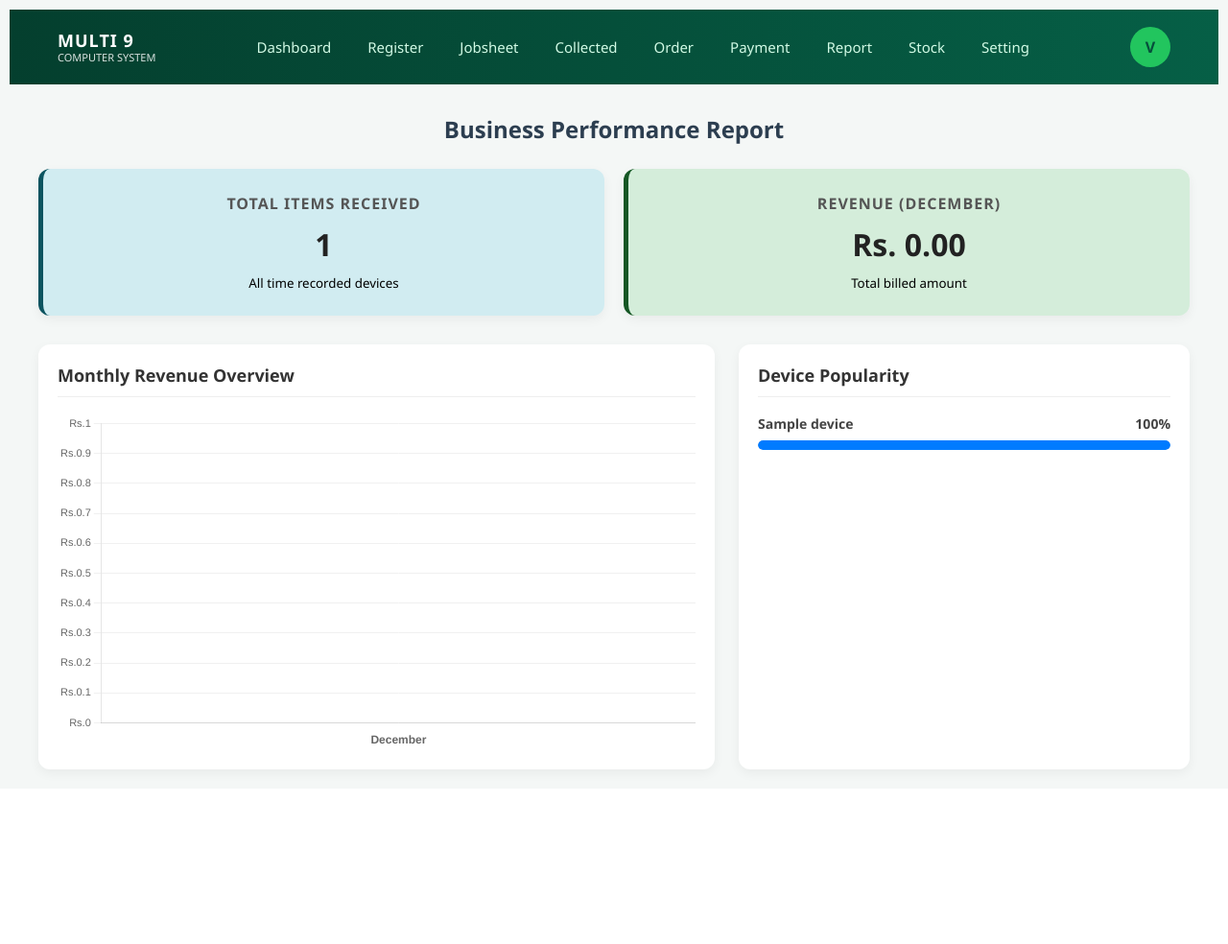
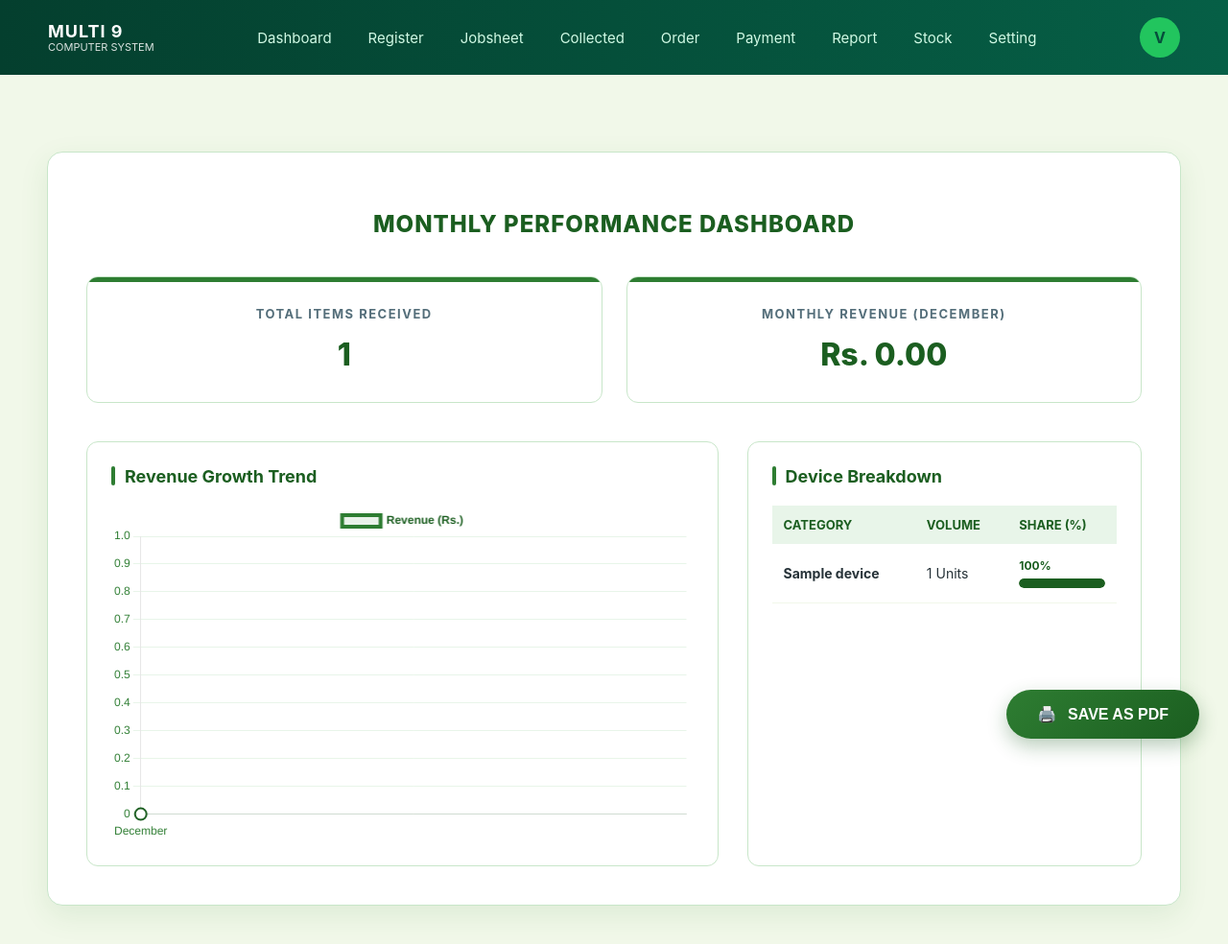
Before and after one commit to Chamodi27s/Predictive-Income-and-Repair-Time-Analytics-and-Forecasting-System-for-Multi9-Computer-Systems, a PHP site: page /report.php in a window 1280 px wide. Shown: the whole page at 96% size. Before the commit the page ends 812 px from the top, so only its background shows below. Run offline with PHP 8.4, Linux system fonts and the light colour scheme; tables that the repository leaves empty or names only in its code hold one stand-in row (values such as "Sample post").

Commit message:
report page update

```diff
--- a/report.php
+++ b/report.php
@@ -51,133 +51,187 @@ if(empty($months)) {
 <head>
     <meta charset="UTF-8">
     <meta name="viewport" content="width=device-width, initial-scale=1.0">
-    <title>Repair Shop Dashboard Report</title>
+    <title>Business Report - Green Edition</title>
     <script src="https://cdn.jsdelivr.net/npm/chart.js"></script>
     <style>
         :root {
-            --primary-bg: #f4f7f6;
-            --card-green: #d4edda;
-            --card-blue: #d1ecf1;
+            --primary-green: #1b5e20; /* Dark Green */
+            --accent-green: #2e7d32; /* Medium Green */
+            --light-green: #e8f5e9; /* Very Light Green for BG */
             --white: #ffffff;
+            --border: #c8e6c9;
         }
 
         body {
-            font-family: 'Segoe UI', Tahoma, Geneva, Verdana, sans-serif;
-            background-color: var(--primary-bg);
-            margin: 0;
-            padding: 10px;
+            font-family: 'Inter', 'Segoe UI', sans-serif;
+            background-color: #f1f8e9;
+            margin: 0; padding: 0;
+            color: #263238;
         }
 
-        .container { max-width: 1200px; margin: auto; padding: 10px; }
-
-        /* Stat Cards */
-        .stats-grid {
-            display: grid;
-            grid-template-columns: repeat(auto-fit, minmax(280px, 1fr));
-            gap: 20px;
-            margin-bottom: 30px;
+        .container {
+            max-width: 1100px;
+            margin: 80px auto 40px auto;
+            background: var(--white);
+            padding: 40px;
+            border-radius: 16px;
+            box-shadow: 0 10px 30px rgba(46, 125, 50, 0.1);
+            border: 1px solid var(--border);
         }
 
-        .card {
-            padding: 25px;
-            border-radius: 12px;
-            box-shadow: 0 4px 12px rgba(0,0,0,0.05);
-            text-align: center;
-            transition: transform 0.3s ease;
+        /* Floating Button - Green Gradient */
+        .float-download-btn {
+            position: fixed; bottom: 30px; right: 30px;
+            background: linear-gradient(135deg, #2e7d32, #1b5e20);
+            color: white; padding: 16px 32px; border-radius: 50px;
+            border: none; cursor: pointer; font-weight: 600;
+            box-shadow: 0 8px 20px rgba(27, 94, 32, 0.3); z-index: 9999;
+            display: flex; align-items: center; gap: 12px; font-size: 16px;
+            transition: all 0.3s ease;
+        }
+        .float-download-btn:hover {
+            transform: translateY(-3px);
+            box-shadow: 0 12px 25px rgba(27, 94, 32, 0.4);
         }
 
-        .card:hover { transform: translateY(-5px); }
-        .card-repairs { background: var(--card-blue); border-left: 5px solid #0c5460; }
-        .card-revenue { background: var(--card-green); border-left: 5px solid #155724; }
-        .card h3 { margin: 0; font-size: 16px; color: #555; text-transform: uppercase; letter-spacing: 1px; }
-        .card .value { font-size: 32px; font-weight: bold; margin: 10px 0; color: #222; }
+        /* Report Header */
+        .report-header {
+            display: none; /* Hidden on Web */
+            border-bottom: 4px solid var(--primary-green);
+            padding-bottom: 20px; margin-bottom: 30px;
+        }
+
+        .header-title {
+            text-align: center; color: var(--primary-green);
+            margin-bottom: 40px; font-weight: 800;
+            text-transform: uppercase; letter-spacing: 1px;
+        }
+
+        /* Stats Cards - Green Style */
+        .stats-grid { display: grid; grid-template-columns: repeat(auto-fit, minmax(250px, 1fr)); gap: 25px; margin-bottom: 40px; }
+        .card {
+            background: var(--white); padding: 30px; border-radius: 12px;
+            text-align: center; border: 1px solid var(--border);
+            transition: 0.3s; position: relative; overflow: hidden;
+        }
+        .card::before {
+            content: ""; position: absolute; top: 0; left: 0; width: 100%; height: 5px;
+            background: var(--accent-green);
+        }
+        .card h3 { margin: 0; font-size: 13px; color: #546e7a; text-transform: uppercase; letter-spacing: 1.5px; }
+        .card .value { font-size: 32px; font-weight: 800; color: var(--primary-green); margin-top: 15px; }
 
         /* Charts Layout */
-        .charts-grid {
-            display: grid;
-            grid-template-columns: 1.5fr 1fr;
-            gap: 25px;
+        .charts-grid { display: grid; grid-template-columns: 1.6fr 1fr; gap: 30px; }
+        .chart-wrapper {
+            background: var(--white); border: 1px solid var(--border);
+            padding: 25px; border-radius: 12px;
+        }
+        .section-title {
+            font-size: 18px; font-weight: 700; color: var(--primary-green);
+            margin-bottom: 20px; display: flex; align-items: center; gap: 10px;
+        }
+        .section-title::before {
+            content: ""; display: inline-block; width: 4px; height: 20px; background: var(--accent-green); border-radius: 2px;
         }
 
-        .chart-wrapper {
-            background: var(--white);
-            padding: 20px;
-            border-radius: 12px;
-            box-shadow: 0 4px 12px rgba(0,0,0,0.05);
+        /* Modern Table */
+        .data-table { width: 100%; border-collapse: collapse; }
+        .data-table th { text-align: left; padding: 12px; background: var(--light-green); font-size: 13px; color: var(--primary-green); }
+        .data-table td { padding: 15px 12px; border-bottom: 1px solid #f1f8e9; font-size: 14px; }
+
+        /* Green Progress Bar */
+        .progress-bar { height: 10px; background: #f1f8e9; border-radius: 10px; overflow: hidden; margin-top: 6px; }
+        .progress-fill { height: 100%; border-radius: 10px; transition: width 1s ease-in-out; }
+
+        @media print {
+            nav, .navbar, .float-download-btn { display: none !important; }
+            body { background: white; padding: 0; }
+            .container {
+                margin: 0 !important; top: 0 !important; position: absolute !important;
+                box-shadow: none; width: 100%; max-width: 100%; padding: 20px; border: none;
+            }
+            .report-header { display: flex; justify-content: space-between; align-items: center; }
+            .stats-grid { grid-template-columns: 1fr 1fr; }
+            .charts-grid { grid-template-columns: 1fr; }
+            .card { border: 1px solid #c8e6c9 !important; background: #f9fdf9 !important; }
+            @page { size: A4; margin: 1cm; }
         }
 
-        /* Chart එකේ උස පාලනය කිරීම */
-        .canvas-container {
-            position: relative;
-            height: 350px;
-            width: 100%;
-        }
-
-        .chart-wrapper h3 { margin-top: 0; color: #333; border-bottom: 1px solid #eee; padding-bottom: 10px; font-size: 18px; }
-
-        /* Progress Bars */
-        .progress-item { margin-bottom: 18px; }
-        .progress-label { display: flex; justify-content: space-between; margin-bottom: 8px; font-size: 14px; font-weight: 600; color: #444; }
-        .progress-bar { height: 10px; background: #e9ecef; border-radius: 10px; overflow: hidden; }
-        .progress-fill { height: 100%; border-radius: 10px; transition: width 0.8s ease-in-out; }
-
-        /* Responsive Mobile Settings */
         @media (max-width: 850px) {
             .charts-grid { grid-template-columns: 1fr; }
-            .canvas-container { height: 300px; }
-            body { padding: 5px; }
         }
     </style>
 </head>
 <body>
 
+<button onclick="window.print()" class="float-download-btn">
+    <span>🖨️</span> SAVE AS PDF
+</button>
+
 <div class="container">
-    <h2 style="color: #2c3e50; margin-bottom: 25px; text-align: center;">Business Performance Report</h2>
+    <div class="report-header">
+        <div>
+            <h1 style="margin:0; color: #1b5e20; font-size: 28px;">BUSINESS PERFORMANCE</h1>
+            <p style="margin:5px 0; color: #2e7d32; font-weight: 600;">Official Monthly Report</p>
+        </div>
+        <div style="text-align: right; font-size: 14px; color: #37474f;">
+            <strong>REPORT DATE:</strong> <?php echo date('d F, Y'); ?><br>
+            <strong>STATUS:</strong> <span style="color: #2e7d32;">CONFIRMED</span>
+        </div>
+    </div>
+
+    <h2 class="header-title">Monthly Performance Dashboard</h2>
 
     <div class="stats-grid">
-        <div class="card card-repairs">
+        <div class="card">
             <h3>Total Items Received</h3>
             <div class="value"><?php echo number_format($totalRepairs); ?></div>
-            <small>All time recorded devices</small>
         </div>
-        <div class="card card-revenue">
-            <h3>Revenue (<?php echo date('F'); ?>)</h3>
+        <div class="card">
+            <h3>Monthly Revenue (<?php echo date('F'); ?>)</h3>
             <div class="value">Rs. <?php echo number_format($monthlyRevenue, 2); ?></div>
-            <small>Total billed amount</small>
         </div>
     </div>
 
     <div class="charts-grid">
         <div class="chart-wrapper">
-            <h3>Monthly Revenue Overview</h3>
-            <div class="canvas-container">
+            <div class="section-title">Revenue Growth Trend</div>
+            <div style="height: 350px;">
                 <canvas id="revenueChart"></canvas>
             </div>
         </div>
 
         <div class="chart-wrapper">
-            <h3>Device Popularity</h3>
-            <?php
-            $colors = ['#007bff', '#28a745', '#ffc107', '#dc3545', '#6610f2'];
-            if(empty($deviceData)):
-                echo "<p style='color:#777; text-align:center;'>No device data found.</p>";
-            else:
-                foreach($deviceData as $index => $device):
-                    $percentage = ($totalDevices > 0) ? ($device['count'] / $totalDevices) * 100 : 0;
-            ?>
-                <div class="progress-item">
-                    <div class="progress-label">
-                        <span><?php echo htmlspecialchars($device['item_category']); ?></span>
-                        <span><?php echo round($percentage); ?>%</span>
-                    </div>
-                    <div class="progress-bar">
-                        <div class="progress-fill" style="width: <?php echo $percentage; ?>%; background: <?php echo $colors[$index % 5]; ?>;"></div>
-                    </div>
-                </div>
-            <?php
-                endforeach;
-            endif;
-            ?>
+            <div class="section-title">Device Breakdown</div>
+            <table class="data-table">
+                <thead>
+                    <tr>
+                        <th>CATEGORY</th>
+                        <th>VOLUME</th>
+                        <th>SHARE (%)</th>
+                    </tr>
+                </thead>
+                <tbody>
+                    <?php
+                    // Green Shades for Progress Bars
+                    $greenShades = ['#1b5e20', '#0d3cc6ff', '#cc9213ff', '#20dbc8ff', '#f50e1dff'];
+                    foreach($deviceData as $index => $device):
+                        $percentage = ($totalDevices > 0) ? ($device['count'] / $totalDevices) * 100 : 0;
+                    ?>
+                    <tr>
+                        <td><strong><?php echo htmlspecialchars($device['item_category']); ?></strong></td>
+                        <td><?php echo $device['count']; ?> Units</td>
+                        <td>
+                            <div style="font-size: 12px; font-weight: bold; color: var(--primary-green);"><?php echo round($percentage); ?>%</div>
+                            <div class="progress-bar">
+                                <div class="progress-fill" style="width: <?php echo $percentage; ?>%; background: <?php echo $greenShades[$index % 5]; ?>;"></div>
+                            </div>
+                        </td>
+                    </tr>
+                    <?php endforeach; ?>
+                </tbody>
+            </table>
         </div>
     </div>
 </div>
@@ -185,48 +239,41 @@ if(empty($months)) {
 <script>
 const ctx = document.getElementById('revenueChart').getContext('2d');
 new Chart(ctx, {
-    type: 'bar',
+    type: 'line',
     data: {
         labels: <?php echo json_encode($months); ?>,
         datasets: [{
-            label: 'Income (Rs.)',
+            label: 'Revenue (Rs.)',
             data: <?php echo json_encode($revenues); ?>,
-            backgroundColor: 'rgba(40, 167, 69, 0.7)',
-            borderColor: '#155724',
-            borderWidth: 1.5,
-            borderRadius: 8,
-            // බාර් එකේ පළල මෙතැනින් පාලනය වේ (0.1 - 0.4 අතර අගයක් සුදුසුයි)
-            barPercentage: 0.3,
-            categoryPercentage: 0.6
+            borderColor: '#2e7d32', // Accent Green
+            backgroundColor: 'rgba(46, 125, 50, 0.1)', // Light Green Fill
+            fill: true,
+            tension: 0.4,
+            borderWidth: 4,
+            pointRadius: 6,
+            pointBackgroundColor: '#ffffff',
+            pointBorderColor: '#1b5e20',
+            pointBorderWidth: 2
         }]
     },
     options: {
         responsive: true,
-        maintainAspectRatio: false, // CSS height එකට අනුව හැඩගැසීමට
+        maintainAspectRatio: false,
+        plugins: {
+            legend: {
+                display: true,
+                labels: { color: '#1b5e20', font: { weight: 'bold' } }
+            }
+        },
         scales: {
             y: {
                 beginAtZero: true,
-                grid: { color: '#f0f0f0' },
-                ticks: {
-                    font: { size: 11 },
-                    callback: function(value) { return 'Rs.' + value.toLocaleString(); }
-                }
+                grid: { color: '#e8f5e9' },
+                ticks: { color: '#2e7d32' }
             },
             x: {
                 grid: { display: false },
-                ticks: { font: { size: 12, weight: 'bold' } }
-            }
-        },
-        plugins: {
-            legend: { display: false },
-            tooltip: {
-                backgroundColor: '#333',
-                padding: 10,
-                callbacks: {
-                    label: function(context) {
-                        return ' Revenue: Rs. ' + context.parsed.y.toLocaleString();
-                    }
-                }
+                ticks: { color: '#2e7d32' }
             }
         }
     }
```
